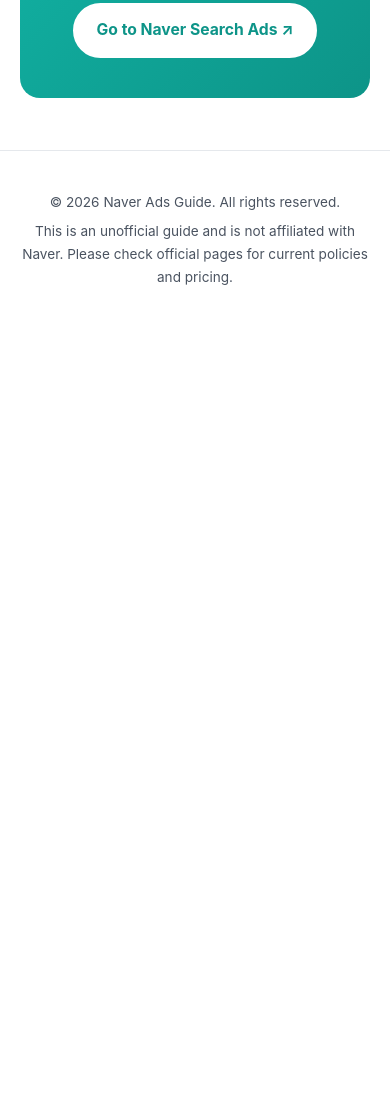
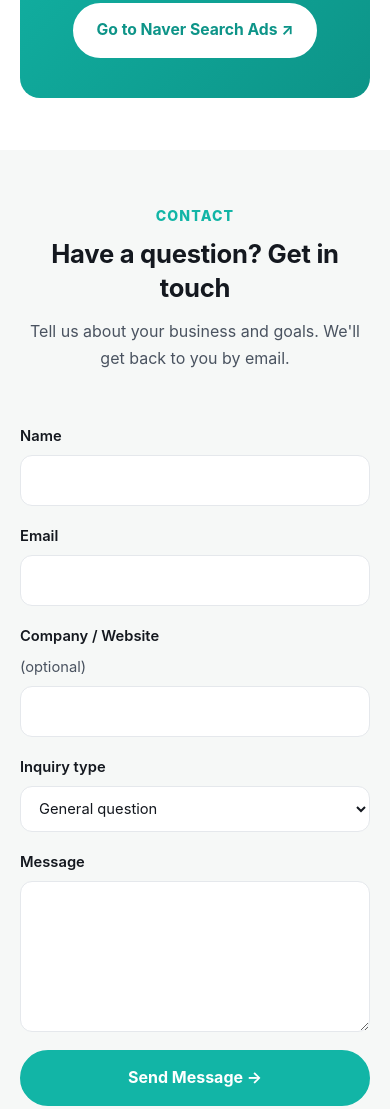
Before and after one commit to dev-iad/naver-ads-global-guide, a plain HTML site: page index.html in a window 390 px wide. Shown: the part 6689-7798 px from the top of the page. Before the commit the page ends 7018 px from the top, so only its background shows below. Drawn offline with Linux system fonts and the light colour scheme.

Commit message:
문의폼 추가함

```diff
--- a/index.html
+++ b/index.html
@@ -21,6 +21,7 @@
       <a href="#steps">Get Started</a>
       <a href="#tips">Pro Tips</a>
       <a href="#faq">FAQ</a>
+      <a href="#contact">Contact</a>
       <a class="btn sm" href="#start">Start Now</a>
     </nav>
   </div>
@@ -157,6 +158,43 @@
       </div>
     </div>
   </section>
+
+  <section id="contact" class="alt">
+    <div class="wrap">
+      <div class="head">
+        <span class="tag">CONTACT</span>
+        <h2>Have a question? Get in touch</h2>
+        <p>Tell us about your business and goals. We'll get back to you by email.</p>
+      </div>
+      <form class="contact" action="https://formspree.io/f/xjgeeepd" method="POST">
+        <div class="row">
+          <label>Name
+            <input type="text" name="name" autocomplete="name" required>
+          </label>
+          <label>Email
+            <input type="email" name="email" autocomplete="email" required>
+          </label>
+        </div>
+        <label>Company / Website <span class="opt">(optional)</span>
+          <input type="text" name="company" autocomplete="organization">
+        </label>
+        <label>Inquiry type
+          <select name="topic">
+            <option>General question</option>
+            <option>Account setup</option>
+            <option>Keywords &amp; bidding</option>
+            <option>Campaign review</option>
+            <option>Other</option>
+          </select>
+        </label>
+        <label>Message
+          <textarea name="message" rows="5" required></textarea>
+        </label>
+        <input type="text" name="_gotcha" tabindex="-1" autocomplete="off" class="hp" aria-hidden="true">
+        <button class="btn" type="submit">Send Message →</button>
+      </form>
+    </div>
+  </section>
 </main>
 
 <footer>
--- a/style.css
+++ b/style.css
@@ -187,3 +187,23 @@ footer p + p { margin-top: 6px; }
   .band { padding: 40px 20px; border-radius: 20px; }
 }
 @media (prefers-reduced-motion: reduce) { * { transition: none !important; scroll-behavior: auto !important; } }
+
+/* Contact form */
+.contact { max-width: 680px; margin: 0 auto; display: grid; gap: 18px; }
+.contact .row { display: grid; grid-template-columns: 1fr 1fr; gap: 18px; }
+.contact label { display: grid; gap: 6px; font-weight: 600; font-size: .92rem; }
+.contact .opt { font-weight: 400; color: var(--ink-2); }
+.contact input, .contact select, .contact textarea {
+  width: 100%; font: inherit; font-weight: 400; color: var(--ink);
+  background: var(--card); border: 1px solid var(--line); border-radius: 12px; padding: 12px 14px;
+}
+.contact textarea { resize: vertical; }
+.contact input:focus, .contact select:focus, .contact textarea:focus {
+  outline: 2px solid var(--brand); outline-offset: 1px; border-color: var(--brand);
+}
+.contact .btn { cursor: pointer; justify-self: start; font: inherit; font-weight: 700; }
+.contact .hp { position: absolute; left: -9999px; width: 1px; height: 1px; opacity: 0; }
+@media (max-width: 640px) {
+  .contact .row { grid-template-columns: 1fr; }
+  .contact .btn { justify-self: stretch; }
+}
```
